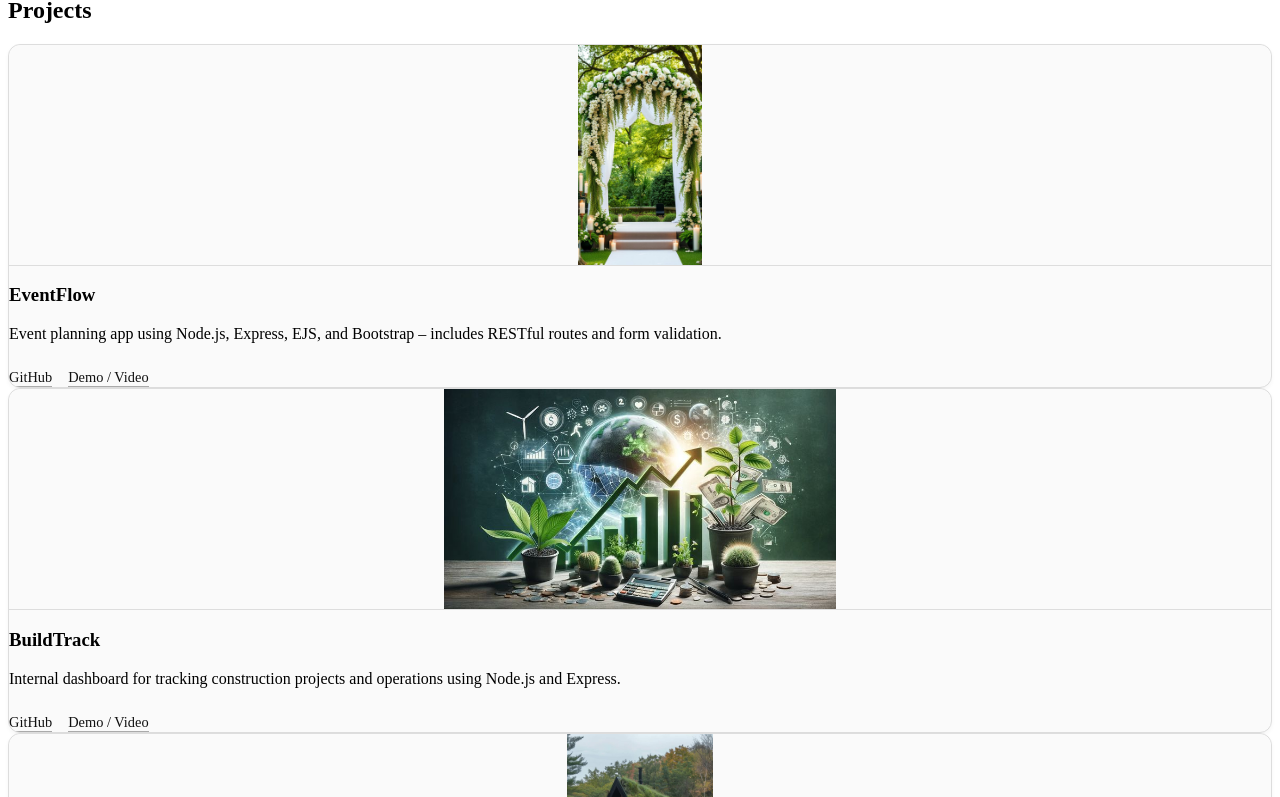
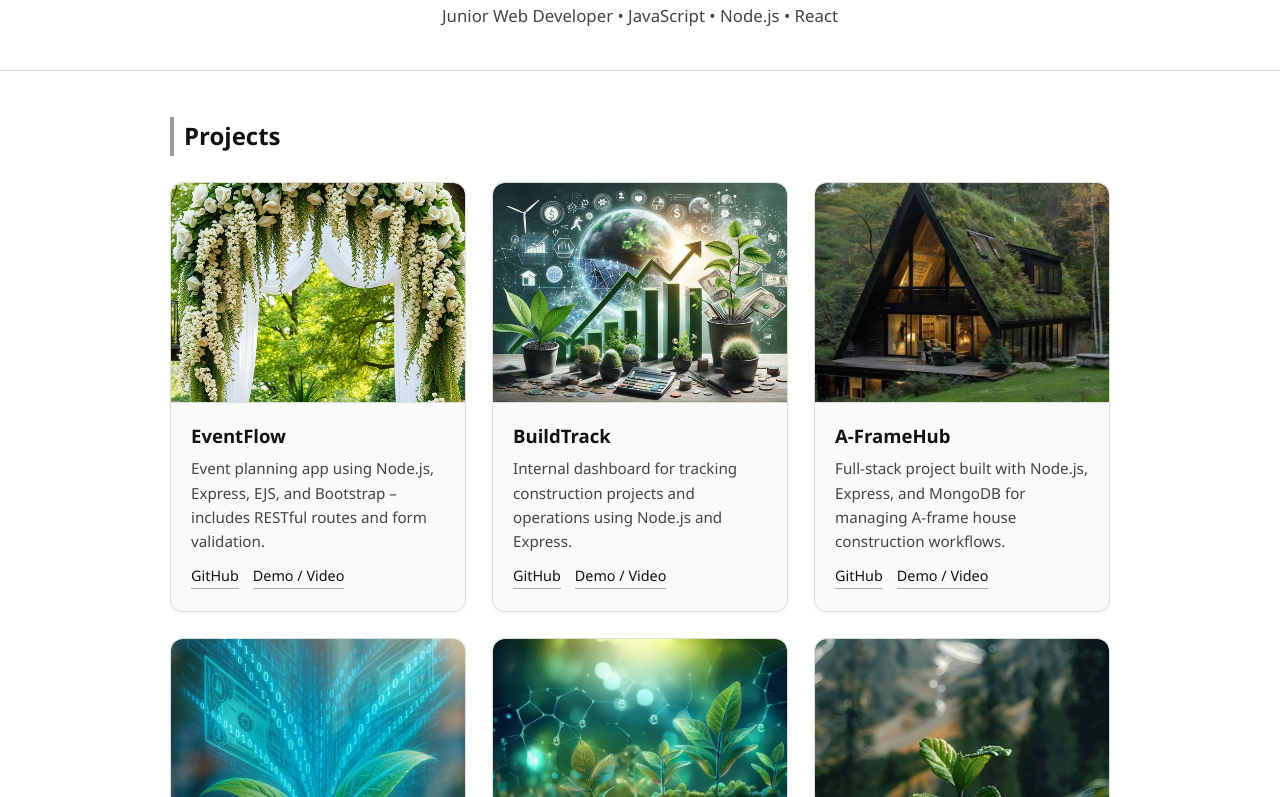
Before and after one commit to AndreiGabriel1/AndreiGabriel1.github.io, a plain HTML site: page index.html in a window 1280 px wide. Shown: the part 121-918 px from the top of the page. Drawn offline with Linux system fonts and the light colour scheme.

Commit message:
Fixed grid layout and image scaling for project cards

```diff
--- a/index.html
+++ b/index.html
@@ -2,56 +2,86 @@
 <html lang="en">
 <head>
   <meta charset="UTF-8" />
-  <meta name="viewport" content="width=device-width, initial-scale=1.0" />
+  <meta name="viewport" content="width=device-width, initial-scale=1.0"/>
   <title>Andrei-Gabriel Dinu | Portfolio</title>
   <style>
-.card {
-  border: 1px solid #ddd;
-  border-radius: 12px;
-  overflow: hidden;
-  background: #fafafa;
-  transition: transform 0.3s ease, box-shadow 0.3s ease;
-  box-shadow: 0 2px 4px rgba(0, 0, 0, 0.04);
-}
+    :root{
+      --container: 980px;
+      --radius: 12px;
+      --shadow: 0 2px 10px rgba(0,0,0,.08);
+      --border: 1px solid #ddd;
+    }
 
-.card:hover {
-  transform: translateY(-6px);
-  box-shadow: 0 6px 18px rgba(0, 0, 0, 0.08);
-}
+    /* Base */
+    *{box-sizing:border-box}
+    body{
+      margin:0; color:#111; background:#fff; line-height:1.6;
+      font-family: "Segoe UI", system-ui, -apple-system, Arial, sans-serif;
+    }
+    header{
+      text-align:center; padding:60px 20px 40px; border-bottom:var(--border);
+    }
+    header h1{margin:0 0 8px; font-size:2.2rem; letter-spacing:.5px}
+    header p{margin:0; color:#444; font-size:1.05rem}
 
-/* Thumbnail-ul din card */
-.card img {
-  width: 100%;
-  height: 220px;
-  object-fit: contain;
-  object-position: center;
-  background: #fafafa;
-  border-bottom: 1px solid #ddd;
-  border-top-left-radius: 12px;
-  border-top-right-radius: 12px;
-  display: block;
-  transition: opacity 0.3s ease, transform 0.35s ease, box-shadow 0.35s ease;
-  box-shadow: 0 0 0 rgba(0, 0, 0, 0);
-}
+    section{
+      max-width:var(--container); margin:0 auto; padding:46px 20px;
+      border-bottom: 1px solid #eee;
+    }
+    h2{
+      margin:0 0 26px; font-size:1.5rem; padding-left:10px;
+      border-left:4px solid #999;
+    }
 
-/* Efect vizual pe imagine */
-.card:hover img {
-  opacity: 0.96;
-  transform: scale(1.01);
-  box-shadow: 0 2px 10px rgba(0, 0, 0, 0.08);
-}
+    /* Grid */
+    .projects{
+      display:grid; gap:26px;
+      grid-template-columns: repeat(auto-fit, minmax(280px, 1fr));
+    }
 
-    .links a { display: inline-block; margin-right: 12px; margin-top: 10px; font-size: 0.9rem; color: #111; text-decoration: none; border-bottom: 1px solid #aaa; }
-    .links a:hover { color: #000; border-bottom: 1px solid #000; }
-    footer { text-align: center; padding: 40px 10px; color: #555; font-size: 0.9rem; }
-    footer a { color: #111; text-decoration: none; border-bottom: 1px solid #ccc; }
-    footer a:hover { border-bottom: 1px solid #111; }
+    /* Card */
+    .card{
+      background:#fafafa; border:var(--border); border-radius:var(--radius);
+      overflow:hidden; transition:transform .25s ease, box-shadow .25s ease;
+      box-shadow:0 2px 4px rgba(0,0,0,.04);
+    }
+    .card:hover{ transform:translateY(-4px); box-shadow:var(--shadow); }
+
+    /* Thumbnail */
+    .thumb{
+      width:100%; height:220px; display:block; border-bottom:var(--border);
+      object-fit:cover; object-position:center 40%; /* default bias a bit up */
+      border-top-left-radius:var(--radius); border-top-right-radius:var(--radius);
+      transition:opacity .3s ease, transform .35s ease;
+      background:#f3f3f3;
+    }
+    .card:hover .thumb{ opacity:.96; transform:scale(1.01); }
+
+    /* Content */
+    .card-content{ padding:18px 20px 22px; }
+    .card-content h3{ margin:0 0 6px; font-size:1.16rem; }
+    .card-content p{ margin:0; color:#444; font-size:.95rem; }
+
+    .links{ margin-top:10px; display:flex; gap:14px; flex-wrap:wrap; }
+    .links a{
+      color:#111; text-decoration:none; font-size:.9rem;
+      border-bottom:1px solid #aaa; padding-bottom:1px;
+    }
+    .links a:hover{ border-bottom:1px solid #000; }
+
+    /* Contact */
+    #contact p{ margin:.25rem 0; }
+
+    /* Small tweak for very narrow screens */
+    @media (max-width:380px){
+      .thumb{ height:190px; object-position:center 35%; }
+    }
   </style>
 </head>
 <body>
   <header>
     <h1>Andrei-Gabriel Dinu</h1>
-    <p>Junior Web Developer | JavaScript • Node.js • React</p>
+    <p>Junior Web Developer • JavaScript • Node.js • React</p>
   </header>
 
   <section id="projects">
@@ -59,80 +89,73 @@
     <div class="projects">
 
       <div class="card">
-        <img src="img/eventflow-thumb.jpg" alt="EventFlow Thumbnail">
+        <img class="thumb" src="img/eventflow-thumb.jpg" alt="EventFlow Thumbnail" style="object-position:center 28%;">
         <div class="card-content">
           <h3>EventFlow</h3>
           <p>Event planning app using Node.js, Express, EJS, and Bootstrap – includes RESTful routes and form validation.</p>
           <div class="links">
             <a href="https://github.com/AndreiGabriel1/EventFlow" target="_blank">GitHub</a>
             <a href="https://github.com/AndreiGabriel1/EventFlow" target="_blank">Demo / Video</a>
-
           </div>
         </div>
       </div>
 
       <div class="card">
-        <img src="img/buildtrack-thumb.jpg" alt="BuildTrack Thumbnail">
+        <img class="thumb" src="img/buildtrack-thumb.jpg" alt="BuildTrack Thumbnail" style="object-position:center 50%;">
         <div class="card-content">
           <h3>BuildTrack</h3>
           <p>Internal dashboard for tracking construction projects and operations using Node.js and Express.</p>
           <div class="links">
             <a href="https://github.com/AndreiGabriel1/BuildTrack" target="_blank">GitHub</a>
             <a href="https://github.com/AndreiGabriel1/BuildTrack" target="_blank">Demo / Video</a>
-
           </div>
         </div>
       </div>
 
       <div class="card">
-        <img src="img/aframehub-thumb.jpg" alt="AFrameHub Thumbnail">
+        <img class="thumb" src="img/aframehub-thumb.jpg" alt="AFrameHub Thumbnail" style="object-position:center 42%;">
         <div class="card-content">
           <h3>A-FrameHub</h3>
           <p>Full-stack project built with Node.js, Express, and MongoDB for managing A-frame house construction workflows.</p>
           <div class="links">
             <a href="https://github.com/AndreiGabriel1/AFrameHub" target="_blank">GitHub</a>
             <a href="https://github.com/AndreiGabriel1/AFrameHub" target="_blank">Demo / Video</a>
-
           </div>
         </div>
       </div>
 
       <div class="card">
-        <img src="img/jobpilot-thumb.jpg" alt="JobPilot Thumbnail">
+        <img class="thumb" src="img/jobpilot-thumb.jpg" alt="JobPilot Thumbnail" style="object-position:center 32%;">
         <div class="card-content">
           <h3>JobPilot</h3>
           <p>Job tracking and management platform, built with Express backend and planned React client integration.</p>
           <div class="links">
             <a href="https://github.com/AndreiGabriel1/JobPilot" target="_blank">GitHub</a>
             <a href="https://github.com/AndreiGabriel1/JobPilot" target="_blank">Demo / Video</a>
-
           </div>
         </div>
       </div>
 
       <div class="card">
-        <img src="img/qa-thumb.jpg" alt="QA Manual Testing Thumbnail">
+        <img class="thumb" src="img/qa-thumb.jpg" alt="QA Manual Testing Thumbnail" style="object-position:center 50%;">
         <div class="card-content">
           <h3>QA Project (Manual Testing)</h3>
           <p>Portfolio project developed during QA training, showcasing structured test cases, reports, and scenario design.</p>
           <div class="links">
             <a href="https://github.com/AndreiGabriel1/itf_manual_testing_final_project_example_and_portofolio" target="_blank">GitHub</a>
-
             <a href="https://github.com/AndreiGabriel1/itf_manual_testing_final_project_example_and_portofolio" target="_blank">Demo / Report</a>
-
           </div>
         </div>
       </div>
 
       <div class="card">
-        <img src="img/algorithm-thumb.jpg" alt="Algorithm Visualizer Thumbnail">
+        <img class="thumb" src="img/algorithm-thumb.jpg" alt="Algorithm Visualizer Thumbnail" style="object-position:center 30%;">
         <div class="card-content">
           <h3>Algorithm Visualizer</h3>
           <p>Interactive web app that visually demonstrates core JavaScript algorithms and logic structures.</p>
           <div class="links">
             <a href="https://github.com/AndreiGabriel1/AlgorithmVisualizer" target="_blank">GitHub</a>
             <a href="https://andreigabriel1.github.io/AlgorithmVisualizer/" target="_blank">Demo / Video</a>
-
           </div>
         </div>
       </div>
```
